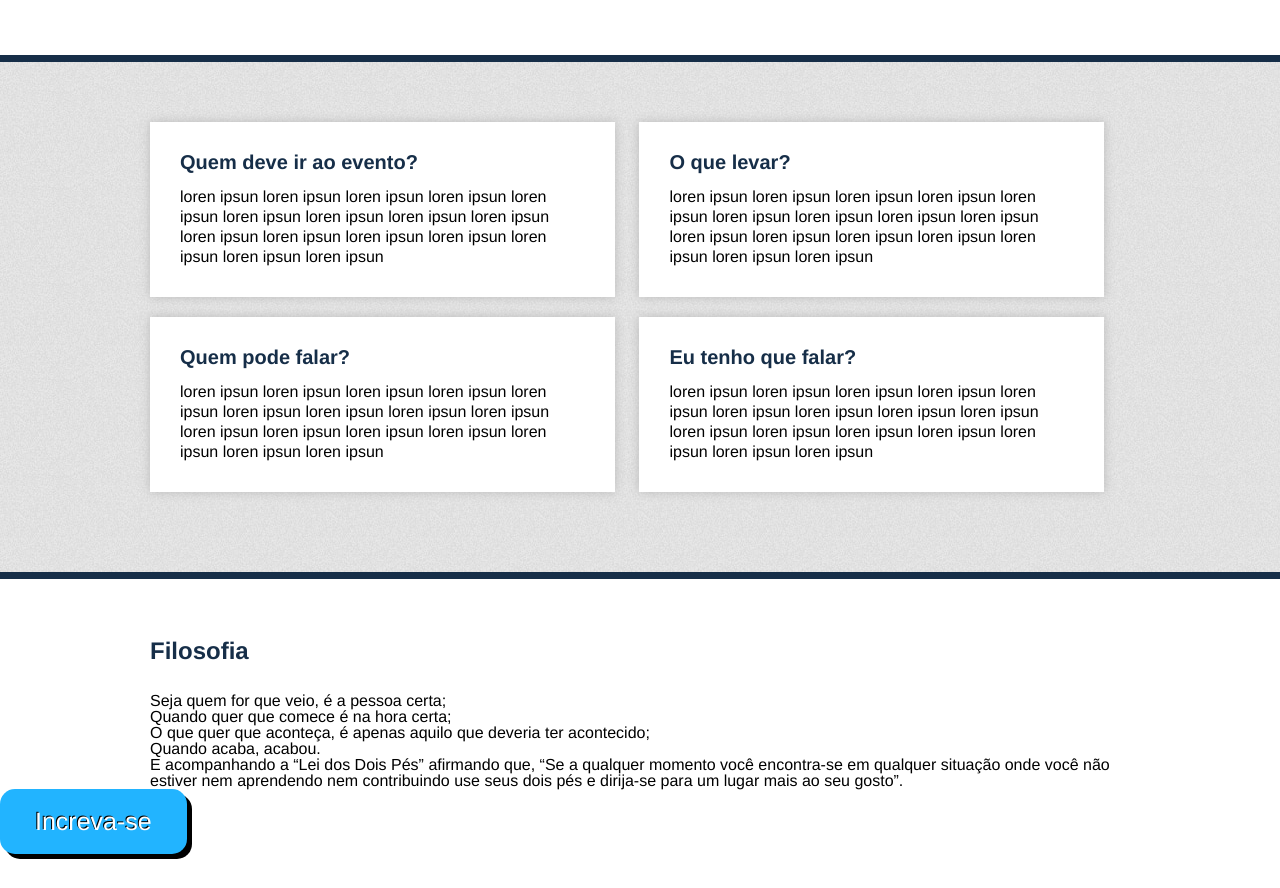
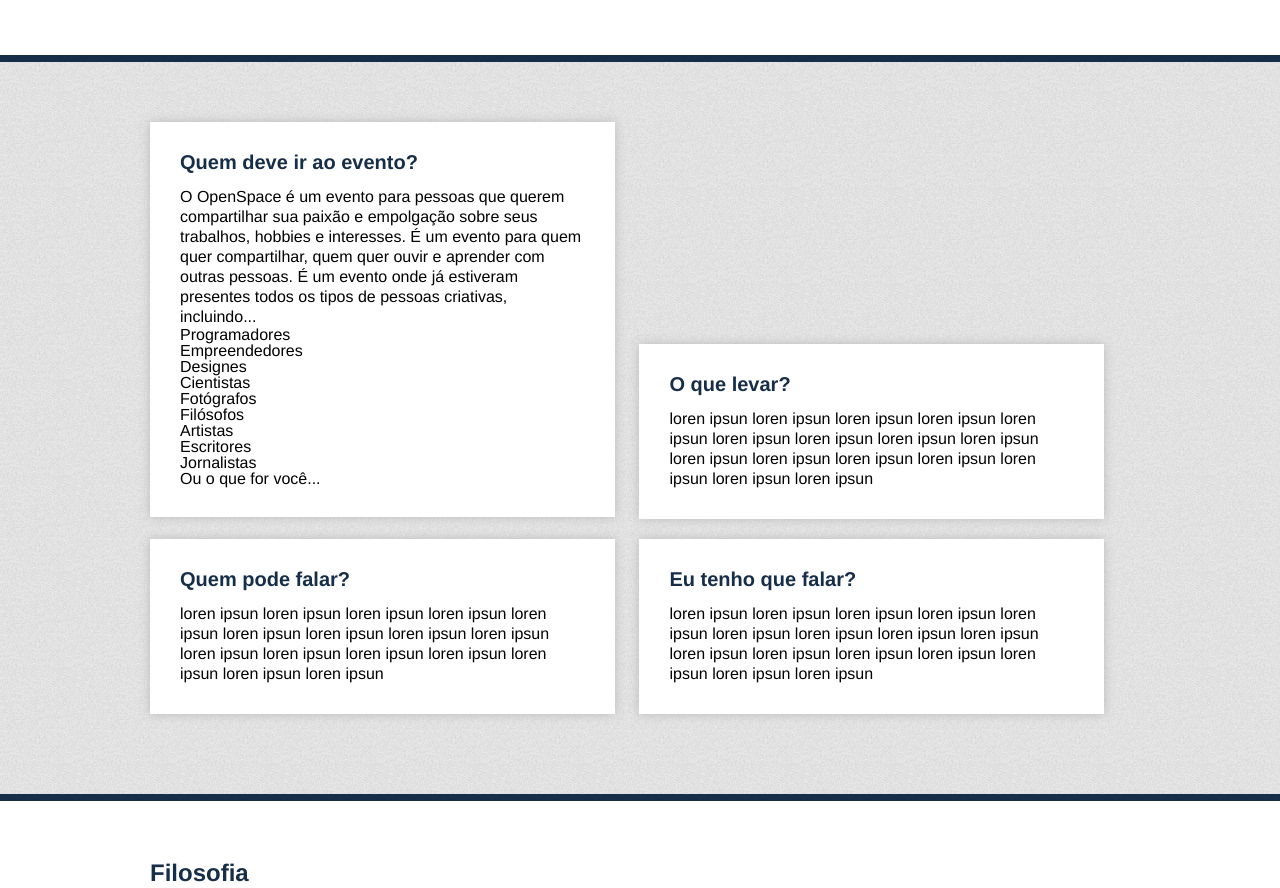
Before and after one commit to pedromarins/openspace, a plain HTML site: page index.html in a window 1280 px wide. Shown: the part 930-1818 px from the top of the page. Drawn offline with nearby package versions, Linux system fonts and the light colour scheme.

Commit message:
texto - quem deve ir. closes #3

```diff
--- a/index.html
+++ b/index.html
@@ -46,10 +46,26 @@
 			</ul>
 		</section>
 		<section class="gray-background">
-			<div class="centered">
+			<div class="talk-container centered">
 				<div class="talk">
 					<h4>Quem deve ir ao evento?</h4>
-					<p>loren ipsun loren ipsun loren ipsun loren ipsun loren ipsun loren ipsun loren ipsun loren ipsun loren ipsun loren ipsun loren ipsun loren ipsun loren ipsun loren ipsun loren ipsun loren ipsun </p>
+					<p>
+						O OpenSpace é um evento para pessoas que querem compartilhar sua paixão e empolgação sobre seus trabalhos, hobbies e interesses. É um evento para quem quer compartilhar, quem quer ouvir e aprender com outras pessoas. É um evento onde já estiveram presentes todos os tipos de pessoas criativas, incluindo...
+					</p>
+					<ul>
+						<li>Programadores</li>
+						<li>Empreendedores</li>
+						<li>Designes</li>
+						<li>Cientistas</li>
+						<li>Fotógrafos</li>
+					</ul>
+					<ul>
+						<li>Filósofos</li>
+						<li>Artistas</li>
+						<li>Escritores</li>
+						<li>Jornalistas</li>
+						<li>Ou o que for você...</li>
+					</ul>
 				</div>
 				<div class="talk">
 					<h4>O que levar?</h4>
```
Also changed, not shown: static/images/textura-azul.png (deleted).
